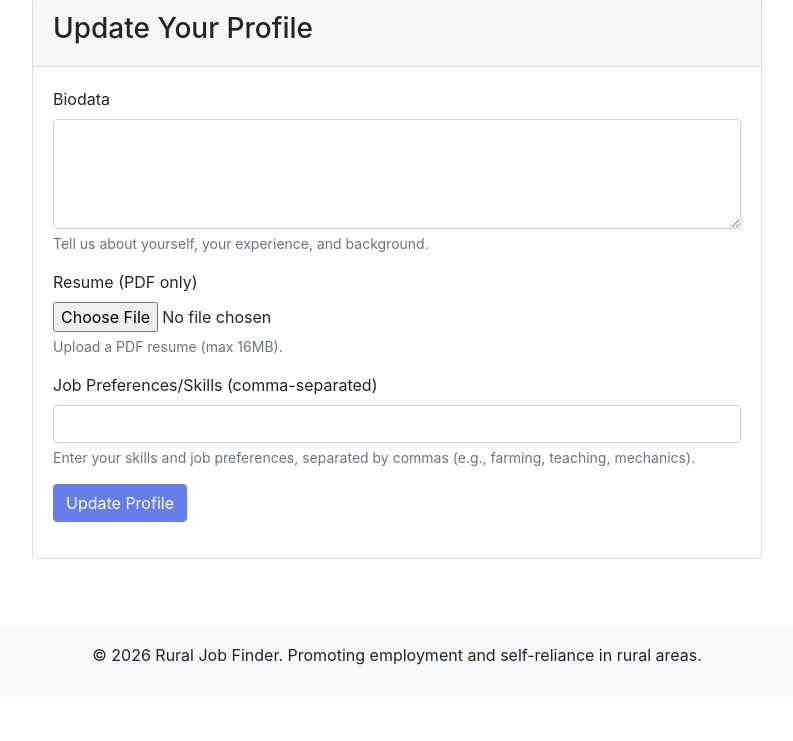
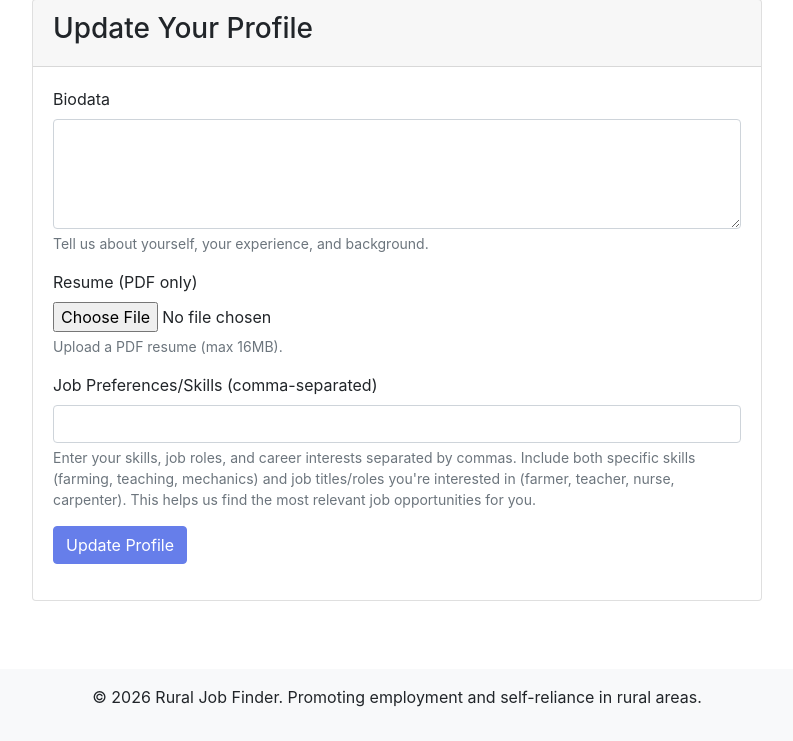
Before and after one commit to hemscodes28/Rural_Job, a Flask app: page /profile in a window 1280 px wide. Shown: the part 81-822 px from the top of the page, without its empty margins (243-1036 px from the left). Before the commit the page ends 746 px from the top, so only its background shows below. Run offline with Flask 3, Linux system fonts and the light colour scheme; the visitor is signed in with stand-in values (Sample User, id 1); some libraries are stand-ins or nearby versions.

Commit message:
Enhanced job recommendation system
- Improved recommendations to match both skills and job roles/titles
- Added scoring system for better relevance ranking
- Consider user biodata for additional context
- Updated profile form with better guidance
- Enhanced dashboard to show user preferences
- Show top 8 recommendations instead of 5
- Fallback to general jobs if no matches found

```diff
--- a/app.py
+++ b/app.py
@@ -134,14 +134,58 @@ def profile():
 @app.route('/dashboard')
 @login_required
 def dashboard():
-    # Simple recommendation: match preferences with job skills
+    # Enhanced recommendation system based on user profile
     recommended_jobs = []
+    job_scores = {}  # To store jobs with their relevance scores
+
     if current_user.preferences:
-        user_skills = [skill.strip().lower() for skill in current_user.preferences.split(',')]
+        user_preferences = [pref.strip().lower() for pref in current_user.preferences.split(',')]
+
         for _, job in jobs_df.iterrows():
-            if job['skills_required'].lower() in user_skills:
-                recommended_jobs.append(job.to_dict())
-    return render_template('dashboard.html', jobs=recommended_jobs[:5])  # Show top 5
+            score = 0
+            job_dict = job.to_dict()
+
+            # 1. Skill matching (highest weight)
+            job_skills = job['skills_required'].lower()
+            for pref in user_preferences:
+                if pref in job_skills:
+                    score += 10  # High score for skill match
+
+            # 2. Job title/role matching
+            job_title = job['job_title'].lower()
+            job_description = job['description'].lower()
+            for pref in user_preferences:
+                if pref in job_title:
+                    score += 8  # Good score for title match
+                if pref in job_description:
+                    score += 5  # Moderate score for description match
+
+            # 3. Consider user's biodata for additional context
+            if current_user.biodata:
+                biodata_lower = current_user.biodata.lower()
+                # Look for keywords in biodata that might indicate career interests
+                career_keywords = ['experience', 'worked', 'background', 'education', 'degree', 'certificate']
+                for keyword in career_keywords:
+                    if keyword in biodata_lower:
+                        # If biodata mentions relevant experience, boost score
+                        for pref in user_preferences:
+                            if pref in biodata_lower:
+                                score += 3
+
+            # Only include jobs with a minimum score
+            if score > 0:
+                job_dict['relevance_score'] = score
+                job_scores[job_dict['job_title']] = (job_dict, score)
+
+    # Sort jobs by relevance score (highest first) and take top recommendations
+    sorted_jobs = sorted(job_scores.values(), key=lambda x: x[1], reverse=True)
+    recommended_jobs = [job for job, score in sorted_jobs[:8]]  # Show top 8 recommendations
+
+    # If no recommendations found, show some general jobs
+    if not recommended_jobs:
+        recommended_jobs = jobs_df.head(5).to_dict('records')
+
+    return render_template('dashboard.html', jobs=recommended_jobs)
 
 @app.route('/jobs')
 @login_required
--- a/templates/profile.html
+++ b/templates/profile.html
@@ -28,7 +28,7 @@
                     <div class="form-group">
                         {{ form.preferences.label(class="form-control-label") }}
                         {{ form.preferences(class="form-control") }}
-                        <small class="form-text text-muted">Enter your skills and job preferences, separated by commas (e.g., farming, teaching, mechanics).</small>
+                        <small class="form-text text-muted">Enter your skills, job roles, and career interests separated by commas. Include both specific skills (farming, teaching, mechanics) and job titles/roles you're interested in (farmer, teacher, nurse, carpenter). This helps us find the most relevant job opportunities for you.</small>
                     </div>
                     <div class="form-group">
                         {{ form.submit(class="btn btn-primary") }}
```
Also changed, not shown: templates/dashboard.html (+6 -1 lines).
